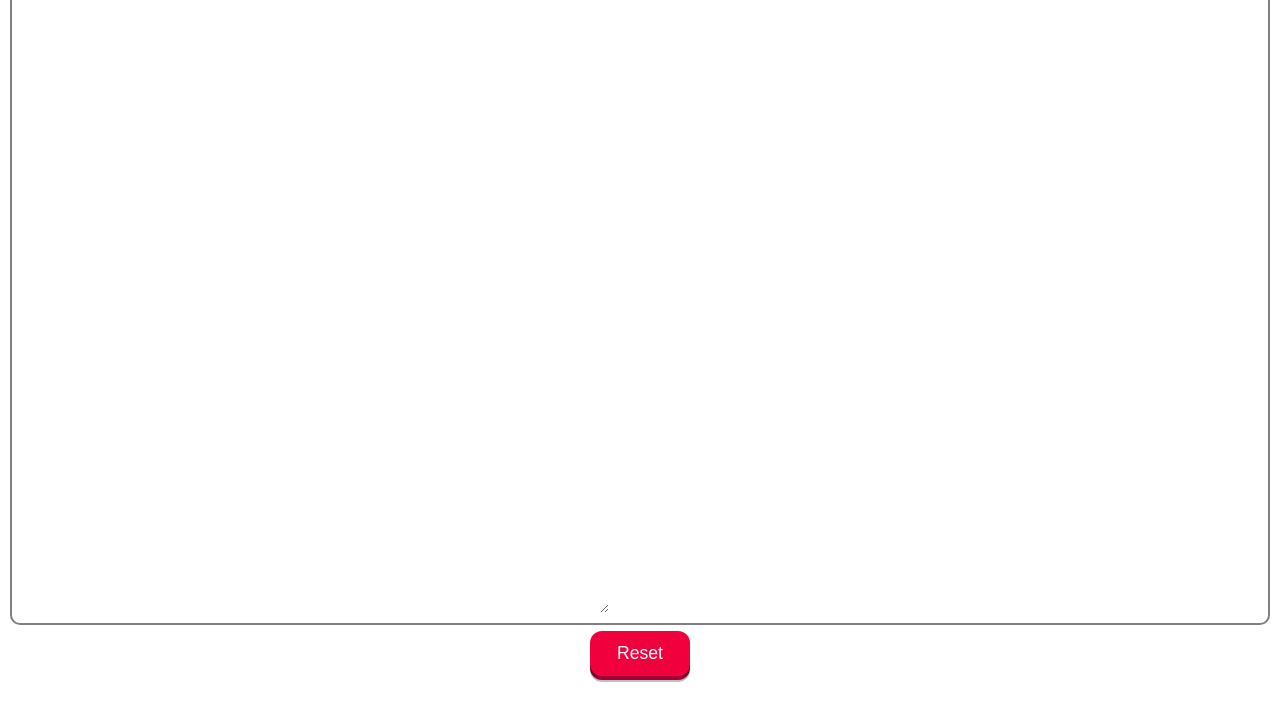
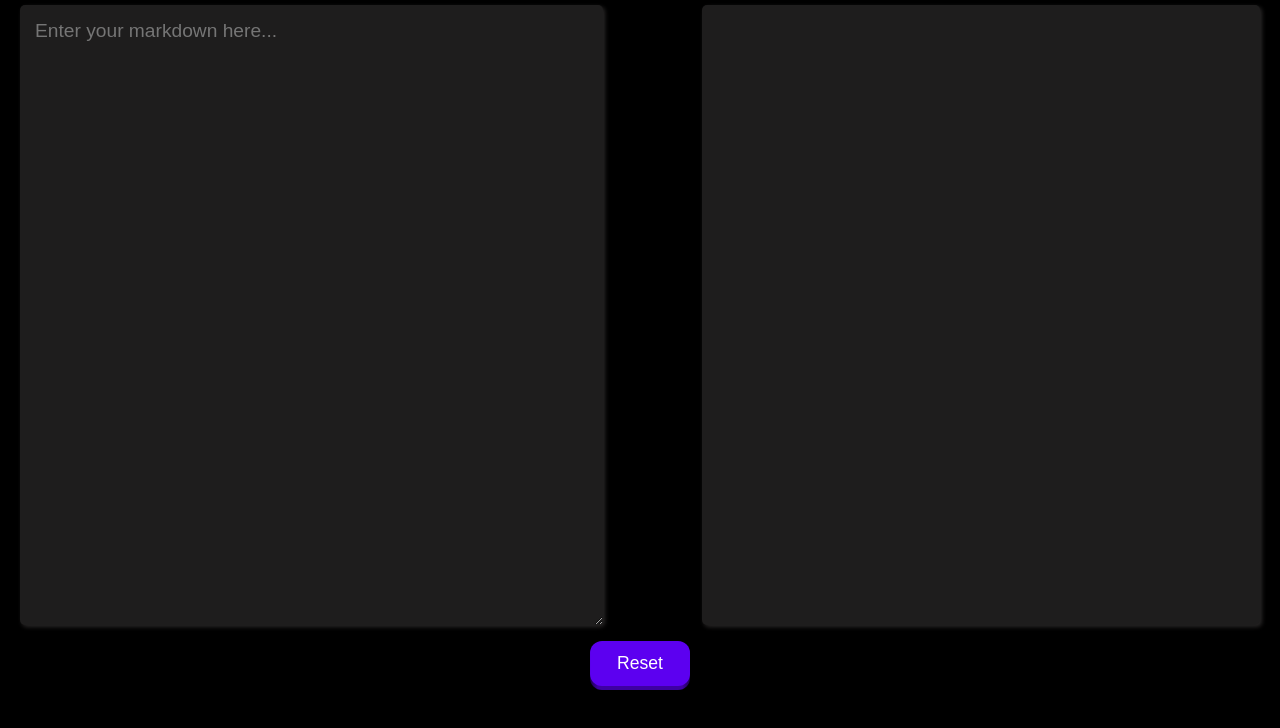
Before and after one commit to chiragdev1/markdown-parser, a plain HTML site: page index.html in a window 1280 px wide. Shown: the part 72-800 px from the top of the page. Drawn offline with nearby package versions, Linux system fonts and the light colour scheme; a small style sheet from the web is missing.

Commit message:
Added highlited codebox and basic styling

```diff
--- a/index.html
+++ b/index.html
@@ -4,13 +4,14 @@
    <meta charset="UTF-8">
    <meta name="viewport" content="width=device-width, initial-scale=1.0">
    <link rel="stylesheet" href="style.css">
+   <link rel="stylesheet" href="https://cdn.jsdelivr.net/gh/highlightjs/cdn-release@11.9.0/build/styles/default.min.css">
    <title>Markdown Parser</title>
 </head>
 <body>
    <h1 id="main-heading">Markdown Parser</h1>
    <div class="container">
-      <textarea name="mdInput" id="md-input" class="big-box"></textarea>
-      <div class="md-display" id="md-display" class="big-box"></div>
+      <textarea name="mdInput" id="md-input" placeholder="Enter your markdown here..." tabindex="0" class="big-box"></textarea>
+      <div class="md-display big-box" id="md-display" class="big-box"></div>
    </div>
    <button id="reset-button">
       <span class="shadow"></span>
@@ -19,8 +20,6 @@
       </span>
    </button>
 
-
-   <script src="https://cdn.jsdelivr.net/npm/marked/marked.min.js"></script>
    <script type="module" src="./index.js"></script>
 </body>
 
--- a/index.js
+++ b/index.js
@@ -1,4 +1,7 @@
 import { marked } from "https://cdn.jsdelivr.net/npm/marked/lib/marked.esm.js";
+import hljs from "https://cdn.jsdelivr.net/gh/highlightjs/cdn-release@11.9.0/build/es/highlight.min.js";
+
+
 
 const mdInput = document.getElementById('md-input')
 const resetBtn = document.getElementById('reset-button')
@@ -18,4 +21,5 @@
    const input = mdInput.value;
    const htmlOutput = marked.parse(input);
    htmlDisplay.innerHTML = htmlOutput;
+   hljs.highlightAll()
 }
--- a/style.css
+++ b/style.css
@@ -1,43 +1,91 @@
+:root{
+   --primary-bg: black;
+   --container-bg: #2E236C;
+   --big-box-bg: #1e1d1d;
+   --big-box-bg-hover: #272727 ;
+   --button-bg: #535C91;
+   --font-color: white;
+
+}
+
 *{
-   margin: 0;
-   padding: 0;
+   /* margin: 0;
+   padding: 0; */
    box-sizing: border-box;
    font-family: Arial, Helvetica, sans-serif;
 }
 
 body{
-   padding: 20px 10px;
+   margin: 0;
+   padding: 10px 10px;
+   background-color: var(--primary-bg);
+   color: var(--font-color);
 }
 
 #main-heading{
    text-align: center;
+   margin: 10px 0;
 }
 .container{
    height: 80vh;
    margin-bottom:10px ;
-   border: 2px solid gray;
    border-radius: 10px;
    padding: 10px;
    overflow-y: scroll;
    display: flex;
-   justify-content: space-around;
+   justify-content: space-between;
 }
 
 .big-box{
-   padding: 10px;
+   padding: 15px;
    border-radius: 5px;
+   background-color: var(--big-box-bg);
+   box-shadow: 2px 2px 4px rgb(41, 39, 39);
+   overflow-y: scroll;
+}
+
+.big-box:hover{
+   transform: scale(1.01);
+   background-color: var(--big-box-bg-hover);
+}
+
+.big-box, .big-box * {
+   transition: all ease-in-out 200ms;
 }
 
 #md-input{
-   width: 45%;
+   resize: vertical;
+   width: 47%;
    border:  none;
+   color: inherit;
    outline: none;
    font-size: 1.2rem;
 }
 
+#md-input:focus{
+   border: 2px solid gray;
+   transform: scale(1.02);
+}
+
+pre code {
+   background-color: #282c34 !important;
+   /* Change to your desired color */
+   color: #ffffff !important;
+   /* Change text color if needed */
+   padding: 15px;
+   border-radius: 5px;
+   display: block;
+}
+
 .md-display{
    width: 45%;
+
 }
+/* .md-display * {
+   margin: 5px ;
+
+   padding: 5px 0;
+} */
 #reset-button{
    margin: 0 50%;
    transform: translateX(-50%);
@@ -55,6 +103,8 @@
    user-select: none;
    touch-action: manipulation;
 }
+
+
 
 .shadow {
    position: absolute;
@@ -77,10 +127,10 @@
    height: 100%;
    border-radius: 12px;
    background: linear-gradient(to left,
-         hsl(340deg 100% 16%) 0%,
-         hsl(340deg 100% 32%) 8%,
-         hsl(340deg 100% 32%) 92%,
-         hsl(340deg 100% 16%) 100%);
+         hsl(263deg 100% 16%) 0%,
+         hsl(263deg 100% 32%) 8%,
+         hsl(263deg 100% 32%) 92%,
+         hsl(263deg 100% 16%) 100%);
 }
 
 .front {
@@ -90,12 +140,14 @@
    border-radius: 12px;
    font-size: 1.1rem;
    color: white;
-   background: hsl(345deg 100% 47%);
+   background: hsl(263deg 100% 47%);
    will-change: transform;
    transform: translateY(-4px);
    transition: transform 600ms cubic-bezier(.3, .7, .4, 1);
 }
-
+a{
+   color: hsl(263, 100%, 26%);;
+}
 button:hover {
    filter: brightness(110%);
 }
@@ -123,3 +175,13 @@
 button:focus:not(:focus-visible) {
    outline: none;
 }
+
+::-webkit-scrollbar {
+   display: none;
+}
+
+
+* {
+   scrollbar-width: none;
+   scrollbar-color: transparent transparent;
+}
```
Also changed, not shown: 1 other file.
